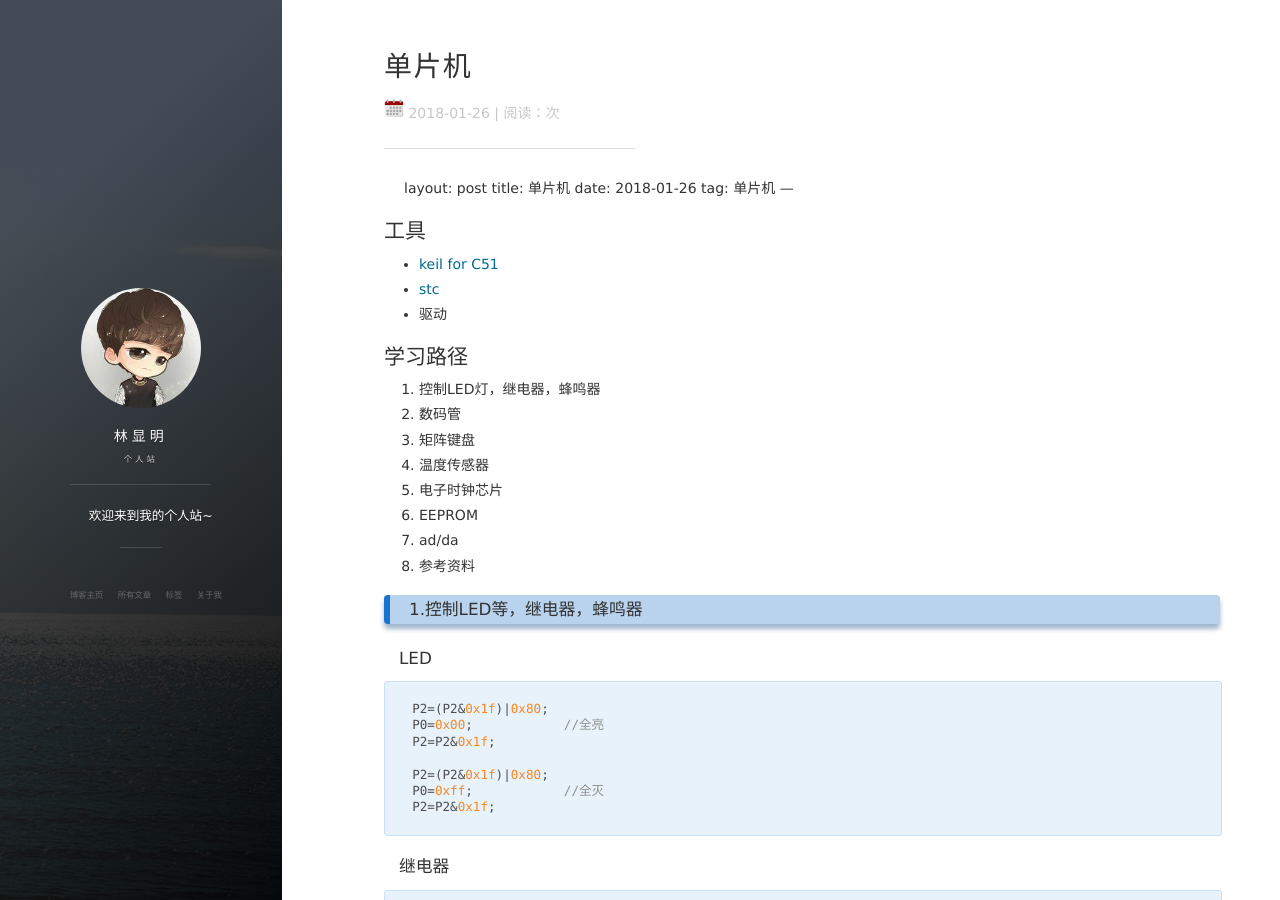
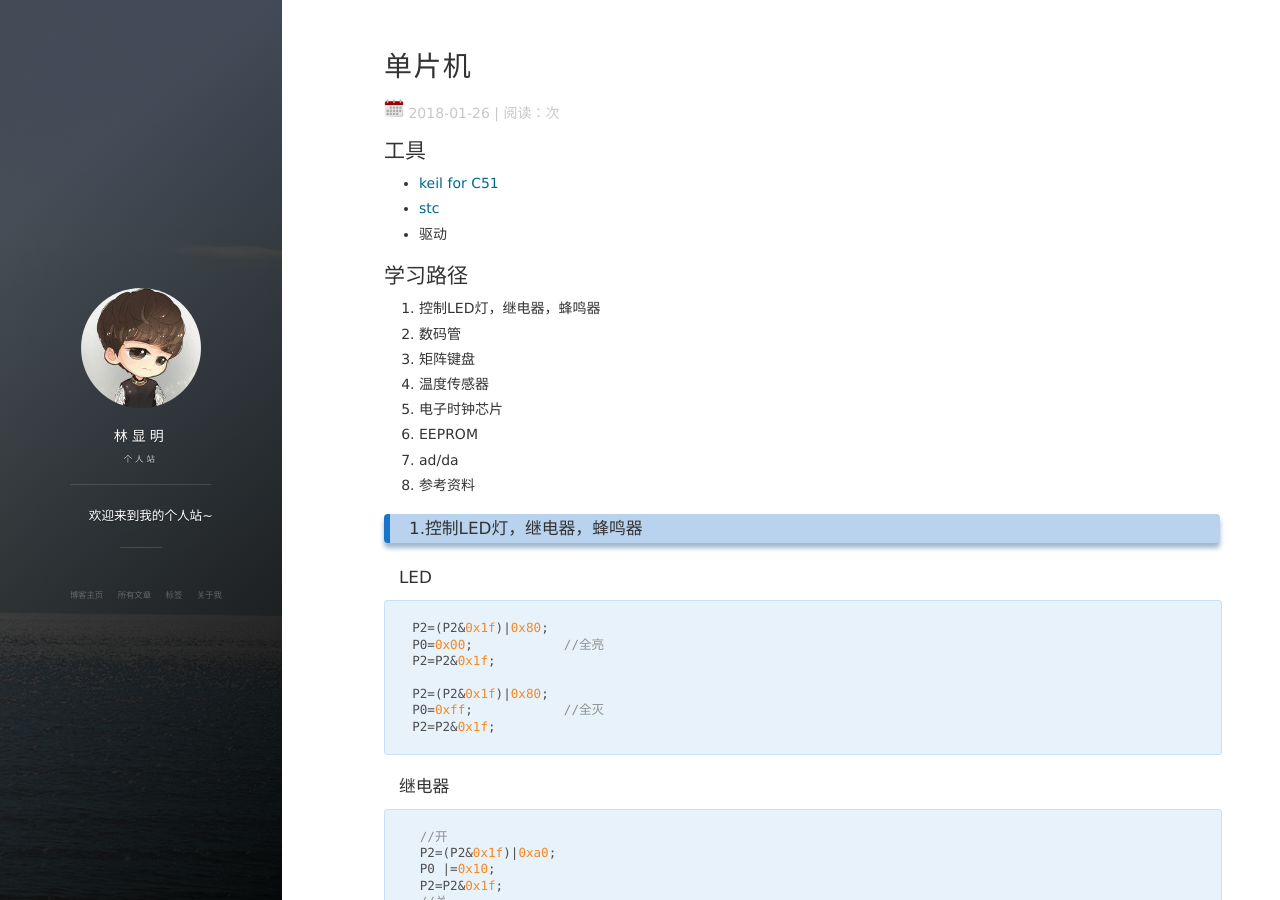
Before and after one commit to chengnuo3/chengnuo3.github.io, a Jekyll site: the page built from _posts/2018-01-26-单片机.md, in a window 1280 px wide and 900 px high. Built offline with Jekyll 4.4.1, drawn with Linux system fonts in a browser that asks for light colours; nearby versions of some CDN libraries; our own code applies the rules of GitHub Pages for plain Markdown files; comment, search, counter and statistics services are not loaded.

Commit message:
Update 2018-01-26-单片机.md

```diff
--- a/_posts/2018-01-26-单片机.md
+++ b/_posts/2018-01-26-单片机.md
@@ -1,4 +1,3 @@
-
 ---
 layout: post
 title: 单片机
@@ -22,7 +21,7 @@ tag: 单片机
 8. 参考资料
 
 
-### 1.控制LED等，继电器，蜂鸣器
+### 1.控制LED灯，继电器，蜂鸣器
 
 #### LED
     P2=(P2&0x1f)|0x80;
```
